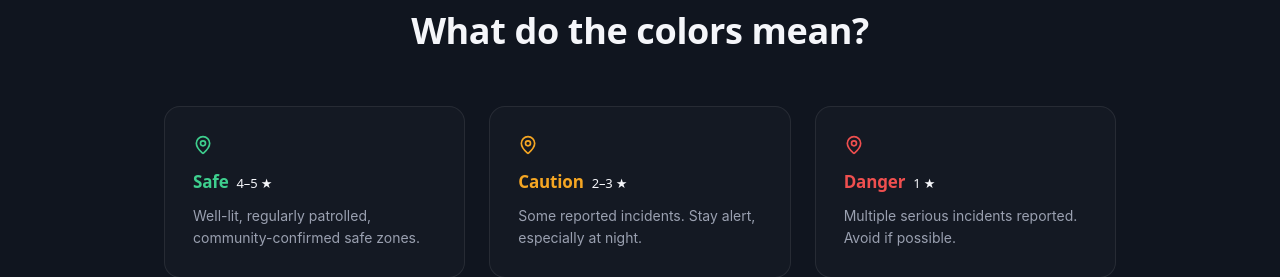
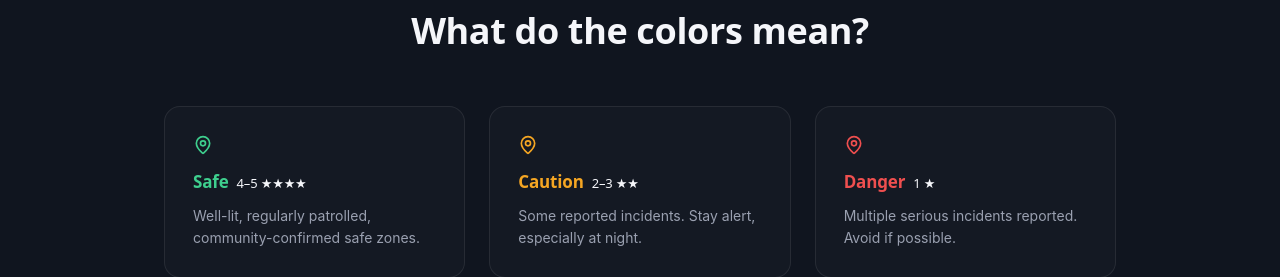
Before and after one commit to Farhana7361/Nirapod_Elaka, a React (Vite) app: page / in a window 1280 px wide. Shown: the part 2652-2929 px from the top of the page. Built offline with nearby package versions, Linux system fonts and the light colour scheme; the HTML template or start-up script is replaced by a standard one.

Commit message:
Update land

```diff
--- a/src/pages/Landing.jsx
+++ b/src/pages/Landing.jsx
@@ -310,13 +310,13 @@ export default function Landing() {
         <div className="safety-scale-grid">
           <div className="scale-card">
             <MapPin size={20} color="#3ecf8e" />
-            <h3 className="scale-title safe">Safe <span>4–5 ★</span></h3>
+            <h3 className="scale-title safe">Safe <span>4–5 ★★★★</span></h3>
             <p>Well-lit, regularly patrolled, community-confirmed safe zones.</p>
           </div>
 
           <div className="scale-card">
             <MapPin size={20} color="#f5a623" />
-            <h3 className="scale-title caution">Caution <span>2–3 ★</span></h3>
+            <h3 className="scale-title caution">Caution <span>2–3 ★★</span></h3>
             <p>Some reported incidents. Stay alert, especially at night.</p>
           </div>
 
@@ -336,7 +336,7 @@ export default function Landing() {
           Together, we make every elaka nirapod.
         </p>
         <div className="flex gap-3 justify-center">
-          <Link to="/register" className="btn btn-primary">
+          <Link to="/signup" className="btn btn-primary">
             Join the Community →
           </Link>
           <Link to="/map" className="btn btn-ghost">
--- a/src/pages/Signup.jsx
+++ b/src/pages/Signup.jsx
@@ -1,5 +1,5 @@
 import React, { useState, useEffect } from "react";
-import { useNavigate } from "react-router-dom";
+import { useNavigate } from "react-router";
 import { User, Lock, MapPin, Check, CircleCheck } from "lucide-react";
 import "../styles/Signup.css";
 import axios from "axios";
```
